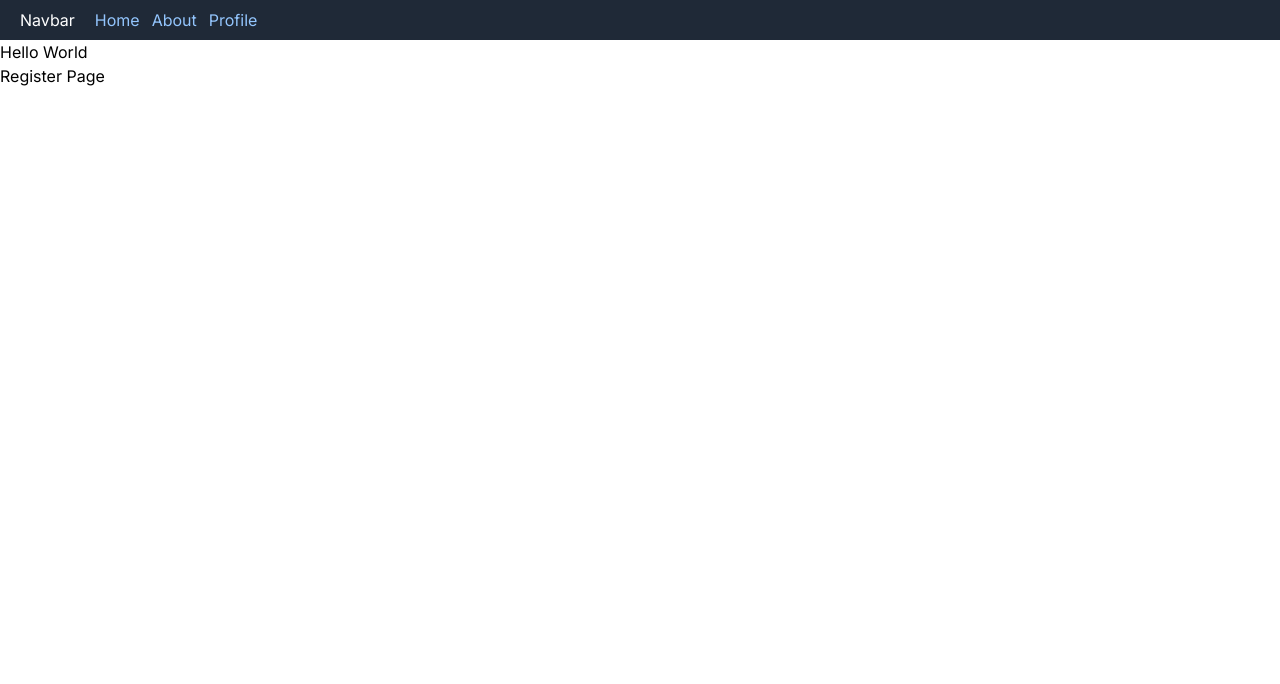
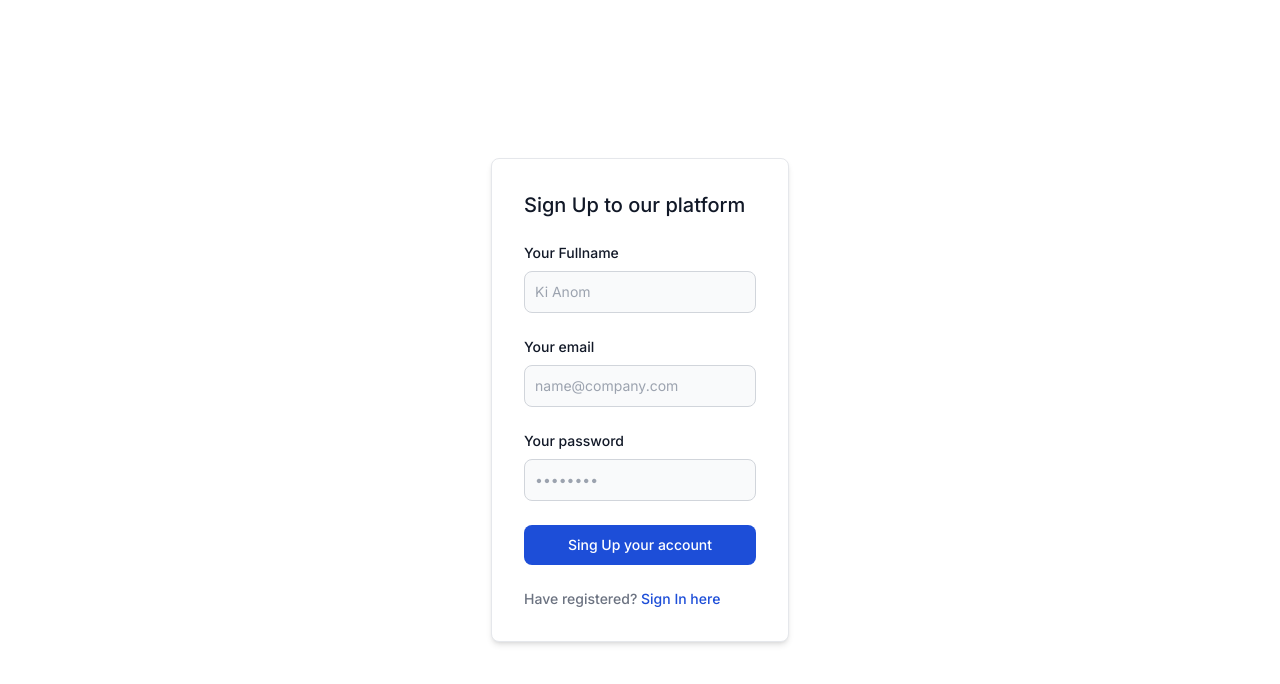
Before and after one commit to dharmabekti/next-app-router, a Next.js app: page /register in a window 1280 px wide. Shown: the top 684 px of the page. Built offline with nearby package versions, Linux system fonts and the light colour scheme.

Commit message:
Link & Navigation

```diff
--- a/src/app/(auth)/login/page.tsx
+++ b/src/app/(auth)/login/page.tsx
@@ -1,7 +1,62 @@
+import Link from "next/link";
+
 export default function LoginPage() {
   return (
-    <div>
-      <h1>Login Page</h1>
+    <div className="h-screen w-100 flex justify-center items-center">
+      <div className="bg-white shadow-md border border-gray-200 rounded-lg max-w-sm p-4 sm:p-6 lg:p-8 dark:bg-gray-800 dark:border-gray-700">
+        <form className="space-y-6" action="#">
+          <h3 className="text-xl font-medium text-gray-900 dark:text-white">
+            Sign in to our platform
+          </h3>
+          <div>
+            <label
+              htmlFor="email"
+              className="text-sm font-medium text-gray-900 block mb-2 dark:text-gray-300"
+            >
+              Your email
+            </label>
+            <input
+              type="email"
+              name="email"
+              id="email"
+              className="bg-gray-50 border border-gray-300 text-gray-900 sm:text-sm rounded-lg focus:ring-blue-500 focus:border-blue-500 block w-full p-2.5 dark:bg-gray-600 dark:border-gray-500 dark:placeholder-gray-400 dark:text-white"
+              placeholder="name@company.com"
+              autoComplete="off"
+            />
+          </div>
+          <div>
+            <label
+              htmlFor="password"
+              className="text-sm font-medium text-gray-900 block mb-2 dark:text-gray-300"
+            >
+              Your password
+            </label>
+            <input
+              type="password"
+              name="password"
+              id="password"
+              placeholder="••••••••"
+              className="bg-gray-50 border border-gray-300 text-gray-900 sm:text-sm rounded-lg focus:ring-blue-500 focus:border-blue-500 block w-full p-2.5 dark:bg-gray-600 dark:border-gray-500 dark:placeholder-gray-400 dark:text-white"
+              autoComplete="new-password"
+            />
+          </div>
+          <button
+            type="submit"
+            className="w-full text-white bg-blue-700 hover:bg-blue-800 focus:ring-4 focus:ring-blue-300 font-medium rounded-lg text-sm px-5 py-2.5 text-center dark:bg-blue-600 dark:hover:bg-blue-700 dark:focus:ring-blue-800"
+          >
+            Login to your account
+          </button>
+          <div className="text-sm font-medium text-gray-500 dark:text-gray-300">
+            Not registered?{" "}
+            <Link
+              href="/register"
+              className="text-blue-700 hover:underline dark:text-blue-500"
+            >
+              Create account
+            </Link>
+          </div>
+        </form>
+      </div>
     </div>
   );
 }
--- a/src/app/(auth)/register/page.tsx
+++ b/src/app/(auth)/register/page.tsx
@@ -1,7 +1,77 @@
+import Link from "next/link";
+
 export default function RegisterPage() {
   return (
-    <div>
-      <h1>Register Page</h1>
+    <div className="h-screen w-100 flex justify-center items-center">
+      <div className="bg-white shadow-md border border-gray-200 rounded-lg max-w-sm p-4 sm:p-6 lg:p-8 dark:bg-gray-800 dark:border-gray-700">
+        <form className="space-y-6" action="#">
+          <h3 className="text-xl font-medium text-gray-900 dark:text-white">
+            Sign Up to our platform
+          </h3>
+          <div>
+            <label
+              htmlFor="fullname"
+              className="text-sm font-medium text-gray-900 block mb-2 dark:text-gray-300"
+            >
+              Your Fullname
+            </label>
+            <input
+              type="text"
+              name="fullname"
+              id="fullname"
+              className="bg-gray-50 border border-gray-300 text-gray-900 sm:text-sm rounded-lg focus:ring-blue-500 focus:border-blue-500 block w-full p-2.5 dark:bg-gray-600 dark:border-gray-500 dark:placeholder-gray-400 dark:text-white"
+              placeholder="Ki Anom"
+            />
+          </div>
+          <div>
+            <label
+              htmlFor="email"
+              className="text-sm font-medium text-gray-900 block mb-2 dark:text-gray-300"
+            >
+              Your email
+            </label>
+            <input
+              type="email"
+              name="email"
+              id="email"
+              className="bg-gray-50 border border-gray-300 text-gray-900 sm:text-sm rounded-lg focus:ring-blue-500 focus:border-blue-500 block w-full p-2.5 dark:bg-gray-600 dark:border-gray-500 dark:placeholder-gray-400 dark:text-white"
+              placeholder="name@company.com"
+              autoComplete="off"
+            />
+          </div>
+          <div>
+            <label
+              htmlFor="password"
+              className="text-sm font-medium text-gray-900 block mb-2 dark:text-gray-300"
+            >
+              Your password
+            </label>
+            <input
+              type="password"
+              name="password"
+              id="password"
+              placeholder="••••••••"
+              className="bg-gray-50 border border-gray-300 text-gray-900 sm:text-sm rounded-lg focus:ring-blue-500 focus:border-blue-500 block w-full p-2.5 dark:bg-gray-600 dark:border-gray-500 dark:placeholder-gray-400 dark:text-white"
+              autoComplete="new-password"
+            />
+          </div>
+          <button
+            type="submit"
+            className="w-full text-white bg-blue-700 hover:bg-blue-800 focus:ring-4 focus:ring-blue-300 font-medium rounded-lg text-sm px-5 py-2.5 text-center dark:bg-blue-600 dark:hover:bg-blue-700 dark:focus:ring-blue-800"
+          >
+            Sing Up your account
+          </button>
+          <div className="text-sm font-medium text-gray-500 dark:text-gray-300">
+            Have registered?{" "}
+            <Link
+              href="/login"
+              className="text-blue-700 hover:underline dark:text-blue-500"
+            >
+              Sign In here
+            </Link>
+          </div>
+        </form>
+      </div>
     </div>
   );
 }
--- a/src/app/layout.tsx
+++ b/src/app/layout.tsx
@@ -1,24 +1,29 @@
+"use client";
+
 import "./globals.css";
 import type { Metadata } from "next";
 import { Inter } from "next/font/google";
 import Navbar from "./navbar";
+import { usePathname } from "next/navigation";
 
 const inter = Inter({ subsets: ["latin"] });
+const disableNavbar = ["/login", "/register"];
 
-export const metadata: Metadata = {
-  title: "Create Next App",
-  description: "Generated by create next app",
-};
+// export const metadata: Metadata = {
+//   title: "Create Next App",
+//   description: "Generated by create next app",
+// };
 
 export default function RootLayout({
   children,
 }: {
   children: React.ReactNode;
 }) {
+  const pathname = usePathname();
   return (
     <html lang="en">
       <body className={inter.className}>
-        <Navbar></Navbar>
+        {!disableNavbar.includes(pathname) && <Navbar></Navbar>}
         {children}
       </body>
     </html>
--- a/src/app/navbar.tsx
+++ b/src/app/navbar.tsx
@@ -1,20 +1,54 @@
+"use client";
+
 import Link from "next/link";
+import { usePathname, useRouter } from "next/navigation";
 
 export default function Navbar() {
+  const pathname = usePathname();
+  const router = useRouter();
+
   return (
-    <nav className="flex bg-gray-800 py-2 px-5">
+    <nav className="flex bg-gray-800 py-2 px-5 justify-between">
+      <div className="flex">
         <h1 className="text-white">Navbar</h1>
         <ul className="flex ml-5">
           <Link href="/">
-          <li className="mr-3 text-blue-300 cursor-pointer">Home</li>
+            <li
+              className={`mr-3 ${
+                pathname === "/" ? "text-blue-300" : "text-white"
+              } cursor-pointer`}
+            >
+              Home
+            </li>
           </Link>
           <Link href="/about">
-          <li className="mr-3 text-blue-300 cursor-pointer">About</li>
+            <li
+              className={`mr-3 ${
+                pathname === "/about" ? "text-blue-300" : "text-white"
+              } cursor-pointer`}
+            >
+              About
+            </li>
           </Link>
           <Link href="/about/profile">
-          <li className="mr-3 text-blue-300 cursor-pointer">Profile</li>
+            <li
+              className={`mr-3 ${
+                pathname === "/about/profile" ? "text-blue-300" : "text-white"
+              } cursor-pointer`}
+            >
+              Profile
+            </li>
           </Link>
         </ul>
+      </div>
+      <div>
+        <button
+          className="bg-white rounded-md px-3 text-sm h-7 cursor-pointer"
+          onClick={() => router.push("/login")}
+        >
+          Sign In
+        </button>
+      </div>
     </nav>
   );
 }
--- a/src/app/template.tsx
+++ b/src/app/template.tsx
@@ -1,8 +1,3 @@
 export default function Template({ children }: { children: React.ReactNode }) {
-  return (
-    <div>
-      <h1>Hello World</h1>
-      {children}
-    </div>
-  );
+  return <div>{children}</div>;
 }
```
Lines whose indentation alone changed are shown as unchanged.
